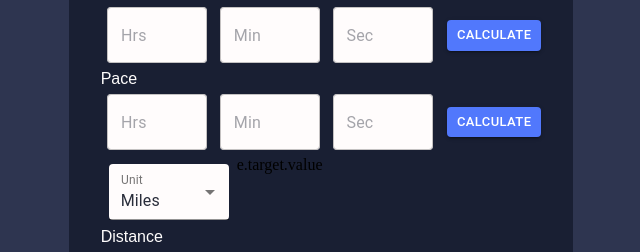
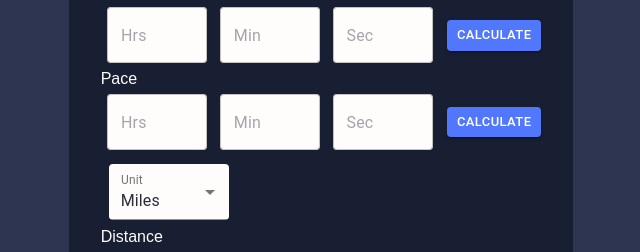
Before and after one commit to djm158/runcalculator, a React (Create React App) app: page / in a window 1280 px wide. Shown: the part 186-438 px from the top of the page, without its empty margins (319-959 px from the left). Built offline with nearby package versions, Linux system fonts and the light colour scheme.

Commit message:
remove typo

```diff
--- a/src/App.tsx
+++ b/src/App.tsx
@@ -244,7 +244,6 @@ export const App = () => {
                 <MenuItem value={Unit.KILOMETERS}>Kilometers</MenuItem>
               </Select>
             </FormControl>
-            e.target.value
           </form>
           <form className={classes.distanceGroup}>
             <p>Distance</p>
```
